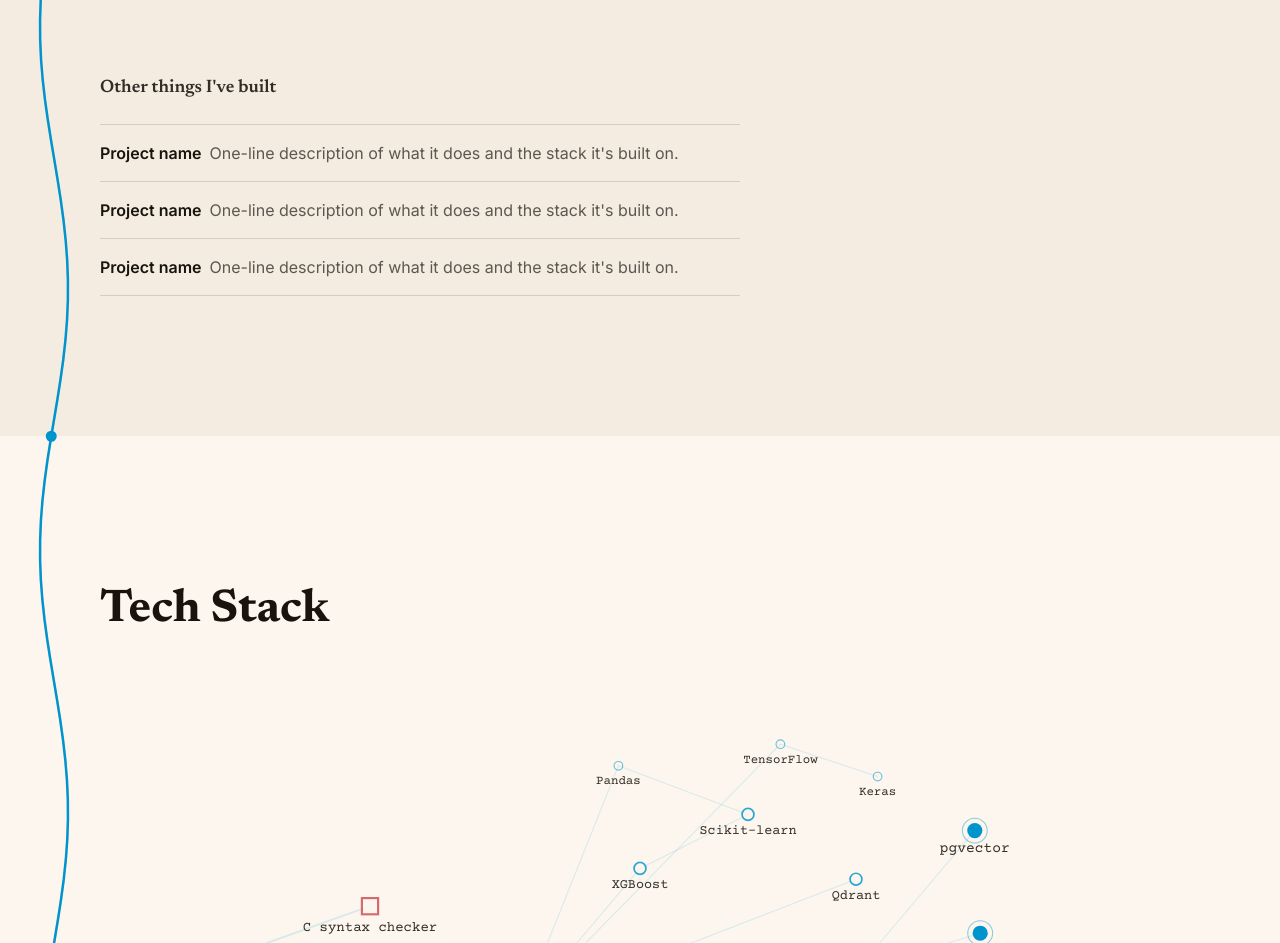
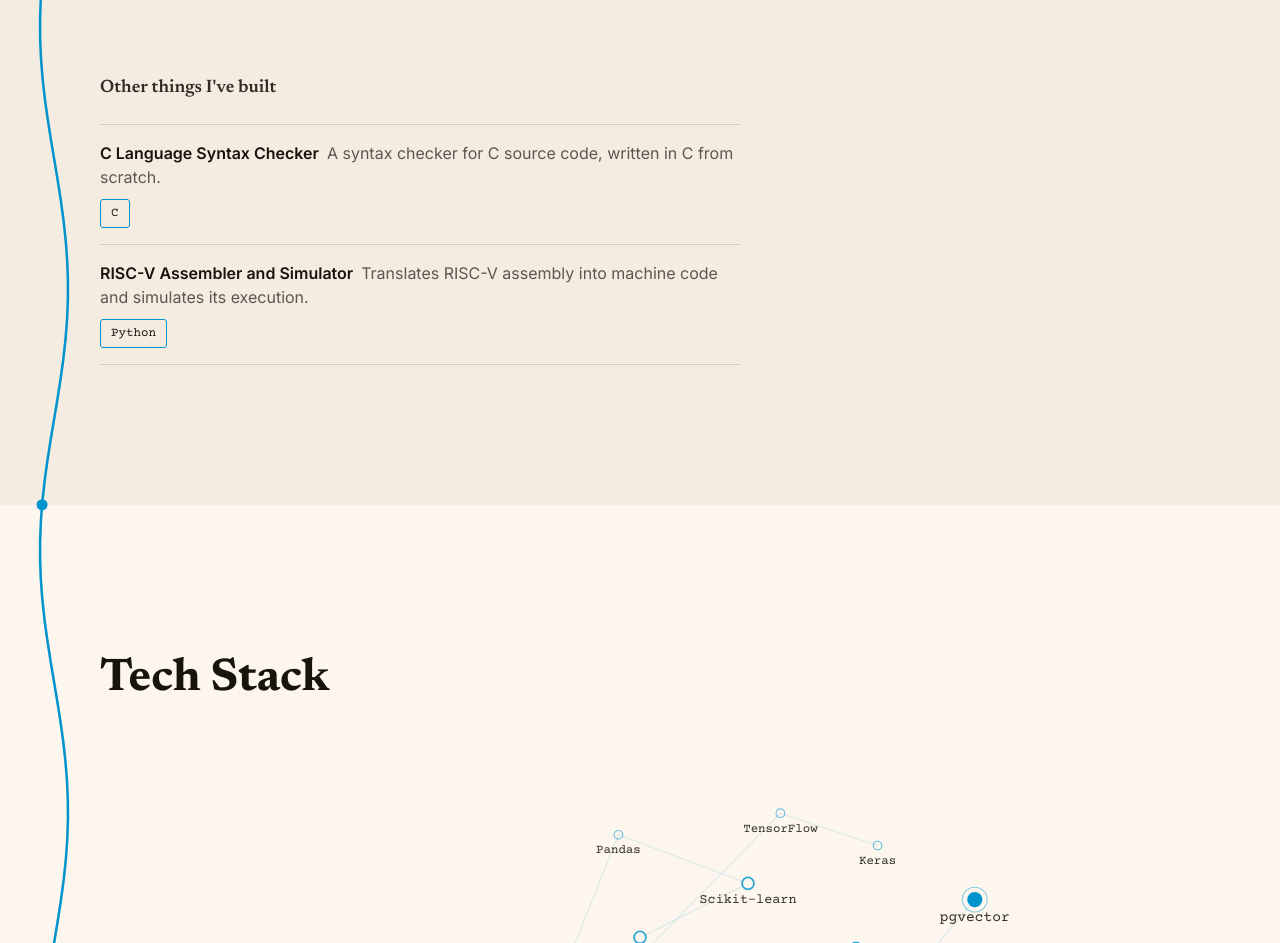
Before and after one commit to Shresht2107/Shresht2107.github.io, a Next.js app: page / in a window 1280 px wide. Shown: the part 3260-4203 px from the top of the page. Built offline with nearby package versions, Linux system fonts and the light colour scheme.

Commit message:
Replace placeholder projects with the two real ones

```diff
--- a/components/ProjectsSection.tsx
+++ b/components/ProjectsSection.tsx
@@ -128,7 +128,8 @@ export function ProjectsSection() {
             <div style={{ display: 'flex', flexDirection: 'column' }}>
               {otherProjects.items.map((item, i) => (
                 <div
-                  key={`${item.name}-${i}`}
+                  key={item.id}
+                  data-project={item.id}
                   style={{
                     padding: '16px 0',
                     borderTop: '1px solid var(--color-rule)',
@@ -140,6 +141,22 @@ export function ProjectsSection() {
                 >
                   <span style={{ fontWeight: 600, marginRight: 8 }}>{item.name}</span>
                   <span style={{ color: 'var(--color-muted)' }}>{item.description}</span>
+                  <div
+                    style={{ display: 'flex', gap: 8, alignItems: 'center', marginTop: 10 }}
+                  >
+                    <span className="tag">{item.tag}</span>
+                    {/* No link until repoUrl is filled in. */}
+                    {item.repoUrl !== 'TODO' && (
+                      <a
+                        className="mono-action"
+                        href={item.repoUrl}
+                        target="_blank"
+                        rel="noopener noreferrer"
+                      >
+                        repo &#8599;
+                      </a>
+                    )}
+                  </div>
                 </div>
               ))}
             </div>
--- a/content/site.ts
+++ b/content/site.ts
@@ -382,18 +382,33 @@ export const projects: readonly Project[] = [
 
 export const projectsHeading = 'Projects';
 
-export type OtherProject = { name: string; description: string };
+export type OtherProject = {
+  /** Also the constellation project id, so hovering a row lights its tools. */
+  id: string;
+  name: string;
+  description: string;
+  tag: string;
+  /** Set to a URL to render a repo link; 'TODO' renders none. */
+  repoUrl: string;
+};
 
-/**
- * Placeholder rows, carried over from the design export as-is. Replace the
- * name/description pairs with real entries; the markup needs no changes.
- */
 export const otherProjects = {
   heading: "Other things I've built",
   items: [
-    { name: 'Project name', description: "One-line description of what it does and the stack it's built on." },
-    { name: 'Project name', description: "One-line description of what it does and the stack it's built on." },
-    { name: 'Project name', description: "One-line description of what it does and the stack it's built on." },
+    {
+      id: 'syntaxChecker',
+      name: 'C Language Syntax Checker',
+      description: 'A syntax checker for C source code, written in C from scratch.',
+      tag: 'C',
+      repoUrl: 'TODO',
+    },
+    {
+      id: 'riscvAssembler',
+      name: 'RISC-V Assembler and Simulator',
+      description: 'Translates RISC-V assembly into machine code and simulates its execution.',
+      tag: 'Python',
+      repoUrl: 'TODO',
+    },
   ] satisfies OtherProject[],
 } as const;
 
@@ -492,7 +507,8 @@ export const stackProjects: Readonly<Record<string, { label: string; tools: read
   aira: { label: 'AIRA (internship)', tools: ['langgraph', 'pgvector', 'pymupdf', 'python'] },
   gov: { label: 'Government data platform', tools: ['nextjs', 'react', 'typescript', 'tailwind', 'zustand'] },
   npm: { label: 'npm vulnerability triage', tools: ['python', 'langgraph', 'ast'] },
-  systems: { label: 'Systems work', tools: ['c', 'cpp', 'syntax', 'riscv'] },
+  syntaxChecker: { label: 'C Language Syntax Checker', tools: ['c', 'syntax'] },
+  riscvAssembler: { label: 'RISC-V Assembler and Simulator', tools: ['python', 'riscv'] },
 } as const;
 
 /** The narrow-viewport fallback for the constellation. */
```
